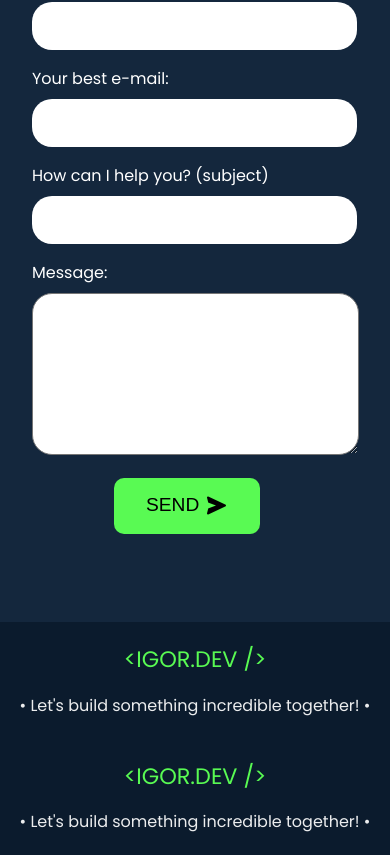
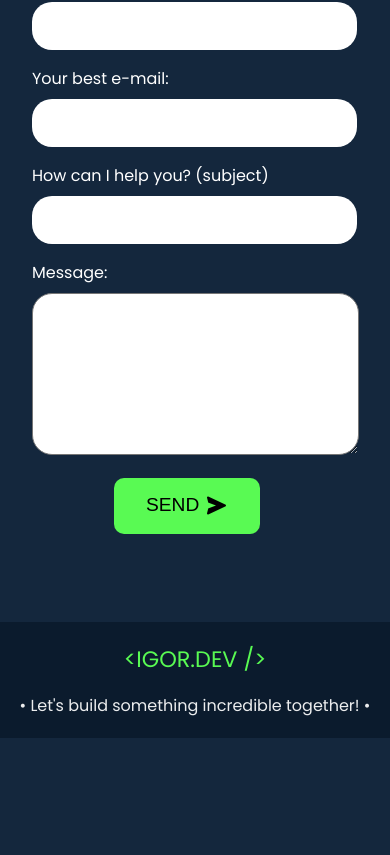
Before and after one commit to igortrindadelg/portfolio, a React (Create React App) app: page / in a window 390 px wide. Shown: the part 3303-4158 px from the top of the page. After the commit the page ends 4041 px from the top, so only its background shows below. Built offline with nearby package versions, Linux system fonts and the light colour scheme.

Commit message:
final steps

```diff
--- a/src/App.jsx
+++ b/src/App.jsx
@@ -34,7 +34,6 @@ function App() {
           </Switch>
         </Router>
 
-        <Footer />
     </div>
   );
 }
--- a/src/scss/Footer.scss
+++ b/src/scss/Footer.scss
@@ -13,7 +13,7 @@
     padding: 1rem;
 
     p {
-        font-size: 1.1rem;
+        font-size: 1rem;
         max-width: 100%;
         color: rgba(255, 255, 255, 0.925);
     }
@@ -23,8 +23,5 @@
     .footerContainer {
         grid-template-columns: 1fr;
 
-        p {
-            font-size: 1rem;
-        }
     }
 }
--- a/src/scss/ThankYou.scss
+++ b/src/scss/ThankYou.scss
@@ -23,6 +23,7 @@
 }
 
 .backButton {
+    text-decoration: none;
     width: 100%;
     cursor: pointer;
     text-transform: uppercase;
@@ -43,5 +44,4 @@
     background-color: $secondaryColor;
     border: 1px solid $primaryColor;
     color: $primaryColor;
-
 }
```
